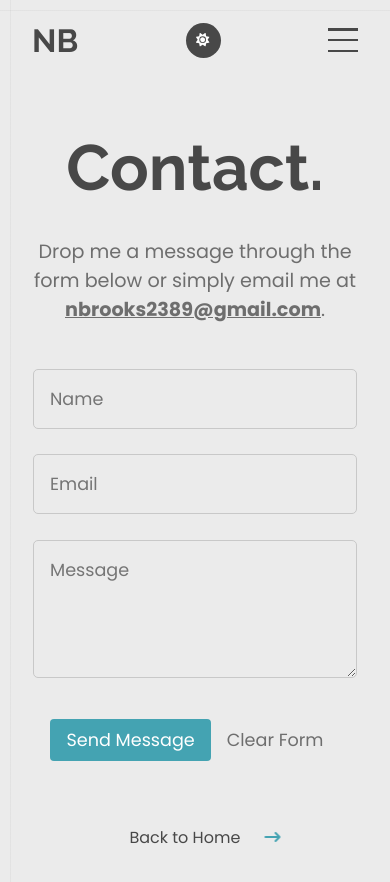
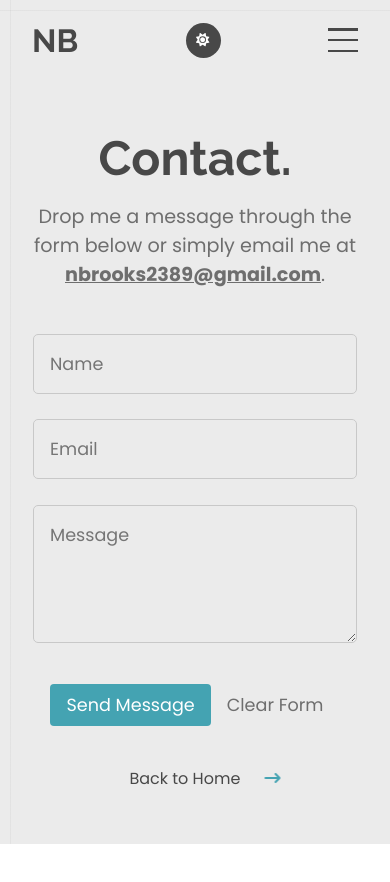
Before and after one commit to nikkibrooks2389/portfolio, a React (Create React App) app: page /contact in a window 390 px wide. Shown: the top 882 px of the page. After the commit the page ends 844 px from the top, so only its background shows below. Built offline with nearby package versions, Linux system fonts and the light colour scheme; a web font is replaced by a local one.

Commit message:
adjust spacing for mobile navlinks and nextPage link

```diff
--- a/src/components/Layout/Navbar/MobileNavbar.styles.js
+++ b/src/components/Layout/Navbar/MobileNavbar.styles.js
@@ -9,7 +9,7 @@ import NavLink from './NavLink.style';
 
 const NavList = styled.ul`
   background: ${({ theme }) => theme.colors.primaryBackground};
-  padding-top: 4rem;
+  padding-top: 7rem;
   position: fixed;
   width: 100%;
   height: 100vh;
--- a/src/components/UI/Links/NextPageLink.style.js
+++ b/src/components/UI/Links/NextPageLink.style.js
@@ -43,7 +43,8 @@ const StyledNextPageLink = styled(Link)`
 
   @media (max-width: ${({ theme }) => theme.breakpoints.xsMobile}) {
   font-size: 1rem;
-  text-align:center
+  text-align:center;
+  margin-top:2.5rem;
   }
 
 `;
--- a/src/components/pageHeader/PageHeader.styles.js
+++ b/src/components/pageHeader/PageHeader.styles.js
@@ -10,7 +10,8 @@ const StyledPageHeader = styled.h1`
   margin-bottom: 2rem;
   animation: ${slideInFromLeftFadeIn} 0.8s ease forwards;
   @media (max-width: ${({ theme }) => theme.breakpoints.xsMobile}) {
-    font-size: 4rem;
+    font-size: 3rem;
+    margin-bottom: 1rem;
   }
 `;
 
```
